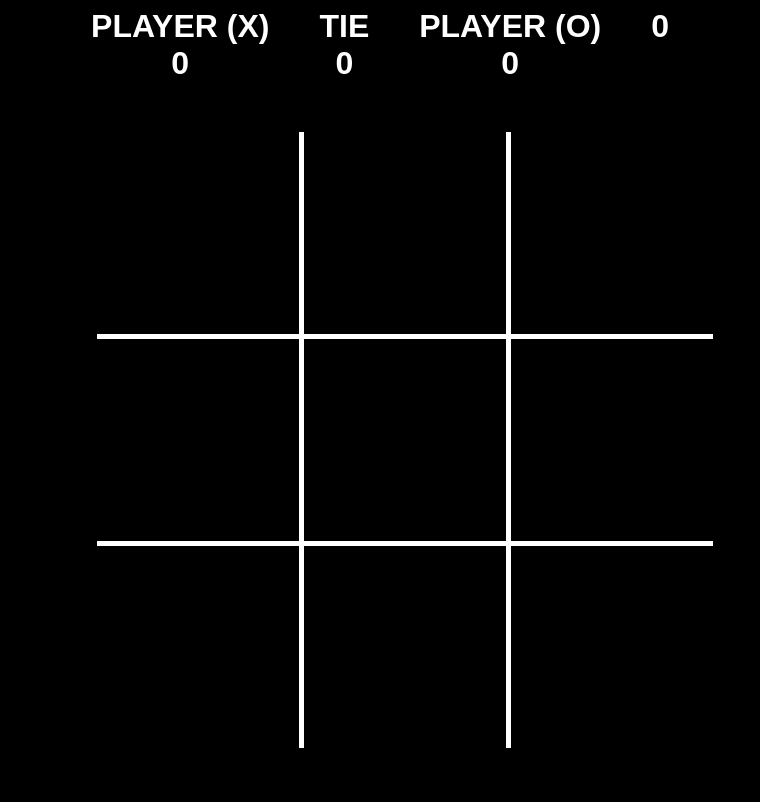
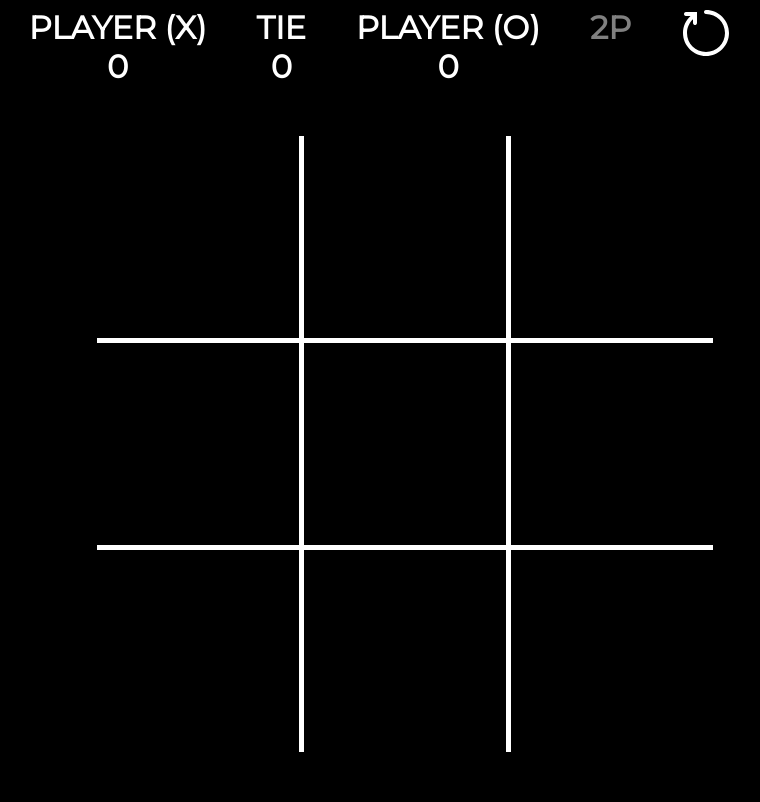
Before and after one commit to Mkona055/tictactoe, a PHP site: page / in a window 1280 px wide. Shown: the whole page, without its empty margins (235-995 px from the left). Before the commit the page ends 748 px from the top, so only its background shows below. Run offline with PHP 8.4, Linux system fonts and the light colour scheme.

Commit message:
adding restart button and styles

```diff
--- a/public/index.html
+++ b/public/index.html
@@ -14,19 +14,21 @@
     <header class="scores">
       <div>
         <label for="scoreplayerX">PLAYER (X)</label>
-        <span class="scoreValue" id="scoreplayerX">0</span>
+        <span class="scoreValue" id="scorePlayerX">0</span>
       </div>
       <div>
         <label for="scoreTie">TIE</label>
         <span class="scoreValue" id="scoreTie">0</span>
       </div>
       <div>
-        <label for="scoreplayerO">PLAYER (O)</label>
-        <span class="scoreValue" id="scoreplayer0">0</span>
+        <label for="scoreplayerO" id="labelPlayerO">PLAYER (O)</label>
+        <span class="scoreValue" id="scorePlayerO">0</span>
       </div>
       <div>
-        <span for="toggleGameMode"></span>
-        <span class="scoreValue" id="toggleGameMode">0</span>
+        <span id="gameMode">2P</span>
+      </div>
+      <div id="restartButton">
+        <span><img src="assets/restart.svg"></span>
       </div>
     </header>
     <table id="board">
--- a/public/style.css
+++ b/public/style.css
@@ -1,5 +1,5 @@
 body {
-  font-family: Arial, Helvetica, sans-serif;
+  font-family: Montserrat,Arial, Helvetica, sans-serif;
   background-color: black;
   color: white;
 }
@@ -8,7 +8,6 @@ body {
   font-size: 2em;
   justify-content:  center;
   margin: auto;
-  width: 50%;
   display: flex;
   font-weight: bolder;
 }
@@ -19,8 +18,14 @@ body {
   display: block;
   text-align: center;
 }
+#gameMode{
+  color:gray;
+  cursor: pointer;
+}
 
 #board {
+  font-weight: bolder;
+  font-size:100px;
   border-collapse: collapse;
   margin: 50px auto;
 }
@@ -51,3 +56,6 @@ body {
 .no-bottom-border {
   border-bottom: 0px;
 }
+#restartButton{
+  cursor: pointer;
+}
```
Also changed, not shown: public/assets/restart.svg (added).
